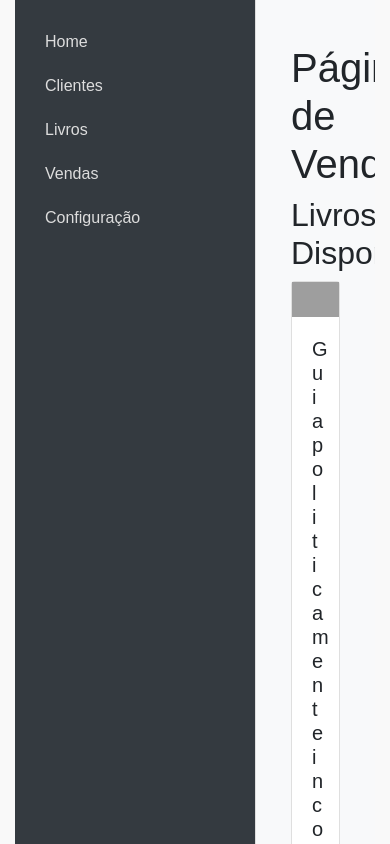
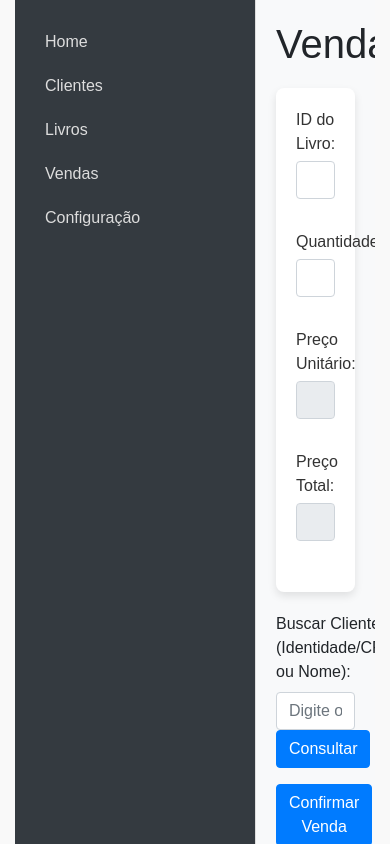
Before and after one commit to davidmp24/Sistema-Livraria-1.0-main, a Flask app: page /vendas in a window 390 px wide. Run offline with Flask 3, Linux system fonts and the light colour scheme; some libraries are stand-ins or nearby versions; grey boxes are pictures that could not be loaded.

Commit message:
Pag Vendas att

```diff
--- a/app.py
+++ b/app.py
@@ -303,6 +303,7 @@ def atualizar_livro(livro_id):
     livro.ano = request.form['ano']
     livro.num_paginas = request.form['num_paginas']
     livro.valor = request.form['valor']
+    livro.estoque = request.form['estoque']
 
     try:
         db.session.commit()  # Salvar as alterações no banco de dados
@@ -316,6 +317,100 @@ def atualizar_livro(livro_id):
 
 # FIM LIVROS
 #########################################
+
+#VENDAS
+#########################################
+#Rota para buscar livro pela API
+@app.route('/api/livro/<int:livro_id>')
+def get_livro(livro_id):
+    livro = Livro.query.get_or_404(livro_id)
+    return jsonify({'titulo': livro.titulo, 'valor': livro.valor})
+
+@app.route('/vendas', methods=['GET', 'POST'])
+def registrar_venda():
+    if request.method == 'POST':
+        livro = request.form['livro']
+        quantidade = int(request.form['quantidade'])
+        valor_unitario = float(request.form['valor_unitario'])
+        valor_total = quantidade * valor_unitario
+
+        # Lógica para salvar a venda no banco de dados
+        nova_venda = Venda(livro=livro, quantidade=quantidade, valor_unitario=valor_unitario, valor_total=valor_total)
+        db.session.add(nova_venda)
+        db.session.commit()
+
+        flash('Venda registrada com sucesso!', 'success')
+        return redirect(url_for('registrar_venda'))
+
+    # Exibe as vendas já registradas
+    vendas = Venda.query.all()
+    return render_template('vendas.html', vendas=vendas)
+
+#Rota para verificar estoque
+@app.route('/verificar_estoque/<int:livro_id>')
+def verificar_estoque(livro_id):
+    livro = Livro.query.get(livro_id)
+    if livro:
+        return jsonify({'estoque': livro.estoque})
+    else:
+        return jsonify({'estoque': 0}), 404
+
+#Rota para obter o preço do livro
+@app.route('/obter_preco/<int:livro_id>')
+def obter_preco(livro_id):
+    livro = Livro.query.get(livro_id)
+    if livro:
+        return jsonify({'preco': livro.valor})
+    else:
+        return jsonify({'preco': 0}), 404
+
+#Rota para buscar cliente
+@app.route('/buscar_cliente')
+def buscar_cliente():
+    query = request.args.get('query')
+    # Filtrar os clientes que correspondem ao nome ou CPF
+    clientes = Cliente.query.filter(
+        (Cliente.nome.ilike(f'%{query}%')) |
+        (Cliente.cpf.ilike(f'%{query}%'))
+    ).all()
+
+    # Converter para JSON
+    clientes_json = [{'id': c.id, 'nome': c.nome, 'cpf': c.cpf} for c in clientes]
+    return jsonify(clientes_json)
+
+
+#    Rota para confirmar a venda
+@app.route('/confirmar_venda', methods=['POST'])
+def confirmar_venda():
+    livro_id = request.form['livro_id']
+    quantidade = int(request.form['quantidade'])
+    cliente_id = request.form['cliente_id'] or None
+
+    # Verifique se o livro existe e se há estoque suficiente
+    livro = Livro.query.get(livro_id)
+    if livro and livro.estoque >= quantidade:
+        # Atualiza o estoque
+        livro.estoque -= quantidade
+
+        # Crie a lógica de venda e nota fiscal
+        venda = Venda(
+            livro_id=livro_id,
+            cliente_id=cliente_id,
+            quantidade=quantidade,
+            valor_total=quantidade * livro.valor
+        )
+        db.session.add(venda)
+        db.session.commit()
+
+        flash('Venda realizada com sucesso!', 'success')
+        return redirect(url_for('vendas'))
+    else:
+        flash('Estoque insuficiente ou livro não encontrado.', 'danger')
+        return redirect(url_for('vendas'))
+
+
+
+#FIM#########################################################
 
 # CONFIGURAÇÃO
 
--- a/templates/editar_livro.html
+++ b/templates/editar_livro.html
@@ -23,7 +23,7 @@
 
     <div class="form-group">
         <label for="idade_leitura">Gênero:</label>
-        <input type="text" id="idade_leitura" name="idade_leitura" class="form-control" required>
+        <input type="text" id="idade_leitura" name="idade_leitura" class="form-control"  value="{{ livro.idade_leitura }}" required>
     </div>
 
     <div class="form-group">
--- a/templates/vendas.html
+++ b/templates/vendas.html
@@ -1,42 +1,135 @@
 {% extends "index.html" %}
 
 {% block content %}
-<div class="container mt-4">
-    <h1>Página de Vendas</h1>
+<h1>Vendas</h1>
 
-    <h2>Livros Disponíveis</h2>
-    <div class="row">
-        {% for livro in livros %}
-        <div class="col-md-4 mb-4">
-            <div class="card">
-                {% if livro.capa_livro %}
-                {% if livro.capa_livro.startswith('http://') or livro.capa_livro.startswith('https://') %}
-                    <img src="{{ livro.capa_livro }}" alt="Capa do livro" class="capa-livro">
-                {% else %}
-                    <img src="{{ url_for('static', filename='uploads/' ~ livro.capa_livro) }}" alt="Capa do livro" class="capa-livro">
-                {% endif %}
-                {% endif %}
-                <div class="card-body">
-                    <h5 class="card-title">{{ livro.titulo }}</h5>
-                    <p class="card-text"><strong>Autor:</strong> {{ livro.autor }}</p>
-                    <p class="card-text"><strong>Valor:</strong> R$ {{ livro.valor }}</p>
+<div class="vendas-container">
 
-                    <!-- Formulário de compra -->
-                    <form method="POST" action="{{ url_for('comprar', livro_id=livro.id) }}">
-                        <label for="cliente_id">Selecione um Cliente:</label>
-                        <select id="cliente_id" name="cliente_id" required>
-                            <option value="">Selecione um cliente</option>
-                            {% for cliente in clientes %}
-                                <option value="{{ cliente.id }}">{{ cliente.nome_completo }}</option>
-                            {% endfor %}
-                        </select>
-                        <button type="submit">Comprar</button>
-                    </form>
+    <!-- Parte 2: Dados do Livro e Quantidade -->
+    <div class="parte2">
+        <form id="venda-form" action="{{ url_for('confirmar_venda') }}" method="POST">
+            <div class="form-group">
+                <label for="livro_id">ID do Livro:</label>
+                <input type="number" id="livro_id" name="livro_id" class="form-control" required>
+            </div>
 
-                </div>
+            <div class="form-group">
+                <label for="quantidade">Quantidade:</label>
+                <input type="number" id="quantidade" name="quantidade" class="form-control" min="1" required>
+                <span id="estoque-alert" style="color:red;"></span>
             </div>
-        </div>
-        {% endfor %}
+
+            <div class="form-group">
+                <label for="preco_unitario">Preço Unitário:</label>
+                <input type="text" id="preco_unitario" name="preco_unitario" class="form-control" readonly>
+            </div>
+
+            <div class="form-group">
+                <label for="preco_total">Preço Total:</label>
+                <input type="text" id="preco_total" name="preco_total" class="form-control" readonly>
+            </div>
+        </form>
+    </div>
+
+    <!-- Parte 3: Seleção do Cliente -->
+    <div class="form-group">
+        <label for="buscar_cliente">Buscar Cliente (Identidade/CPF ou Nome):</label>
+        <input type="text" id="buscar_cliente" name="buscar_cliente" class="form-control" placeholder="Digite o CPF ou Nome do Cliente">
+        <button type="button" class="btn btn-primary" onclick="consultarCliente()">Consultar</button>
+    </div>
+
+    <!-- Onde os resultados da busca serão exibidos -->
+    <div id="resultado_cliente"></div>
+
+    <script>
+        function consultarCliente() {
+            var query = document.getElementById('buscar_cliente').value;
+            if (query.length > 0) {
+                // Enviar requisição para a rota de busca de clientes
+                fetch(`/buscar_cliente?query=${query}`)
+                .then(response => response.json())
+                .then(data => {
+                    let resultado = document.getElementById('resultado_cliente');
+                    resultado.innerHTML = "";
+                    if (data.length > 0) {
+                        let table = document.createElement('table');
+                        table.classList.add('table', 'table-bordered');
+
+                        // Adicionar cabeçalhos à tabela
+                        let thead = document.createElement('thead');
+                        thead.innerHTML = `
+                            <tr>
+                                <th>Nome</th>
+                                <th>CPF</th>
+                                <th>Ação</th>
+                            </tr>
+                        `;
+                        table.appendChild(thead);
+
+                        let tbody = document.createElement('tbody');
+                        data.forEach(cliente => {
+                            let row = document.createElement('tr');
+                            row.innerHTML = `
+                                <td>${cliente.nome}</td>
+                                <td>${cliente.cpf}</td>
+                                <td><button class="btn btn-success" onclick="selecionarCliente(${cliente.id}, '${cliente.nome}', '${cliente.cpf}')">Selecionar</button></td>
+                            `;
+                            tbody.appendChild(row);
+                        });
+                        table.appendChild(tbody);
+                        resultado.appendChild(table);
+                    } else {
+                        resultado.innerHTML = "<p>Nenhum cliente encontrado.</p>";
+                    }
+                });
+            } else {
+                alert("Digite a Identidade/CPF ou Nome do Cliente.");
+            }
+        }
+
+        function selecionarCliente(id, nome, cpf) {
+            document.getElementById('buscar_cliente').value = `${nome} - CPF: ${cpf}`;
+            document.getElementById('resultado_cliente').innerHTML = ""; // Limpar a lista de clientes
+            // Aqui você pode armazenar o ID do cliente em uma variável oculta ou qualquer outro mecanismo para associar à venda
+            console.log(`Cliente Selecionado: ${nome} (ID: ${id})`);
+        }
+    </script>
+
+    <!-- Parte 4: Botão de Finalizar e Nota Fiscal -->
+    <div class="parte4">
+        <button type="submit" form="venda-form" class="btn btn-primary">Confirmar Venda</button>
     </div>
 </div>
+
+<script>
+    // Verifica a disponibilidade de estoque
+    document.getElementById('quantidade').addEventListener('input', function() {
+        var livroId = document.getElementById('livro_id').value;
+        var quantidade = parseInt(this.value);
+
+        // Simulação de checagem de estoque via fetch (substitua com chamada de API real)
+        fetch(`/verificar_estoque/${livroId}`).then(response => response.json()).then(data => {
+            if (quantidade > data.estoque) {
+                document.getElementById('estoque-alert').innerText = "Quantidade indisponível";
+            } else {
+                document.getElementById('estoque-alert').innerText = "";
+            }
+        });
+
+        // Cálculo do preço total (ajustar conforme API)
+        var precoUnitario = parseFloat(document.getElementById('preco_unitario').value || 0);
+        document.getElementById('preco_total').value = (quantidade * precoUnitario).toFixed(2);
+    });
+
+    // Preenche o preço unitário ao buscar o livro por ID
+    document.getElementById('livro_id').addEventListener('change', function() {
+        var livroId = this.value;
+
+        // Simulação de busca de preço via fetch (substitua com chamada de API real)
+        fetch(`/obter_preco/${livroId}`).then(response => response.json()).then(data => {
+            document.getElementById('preco_unitario').value = data.preco;
+        });
+    });
+</script>
+
 {% endblock %}
```
Also changed, not shown: app.db.
